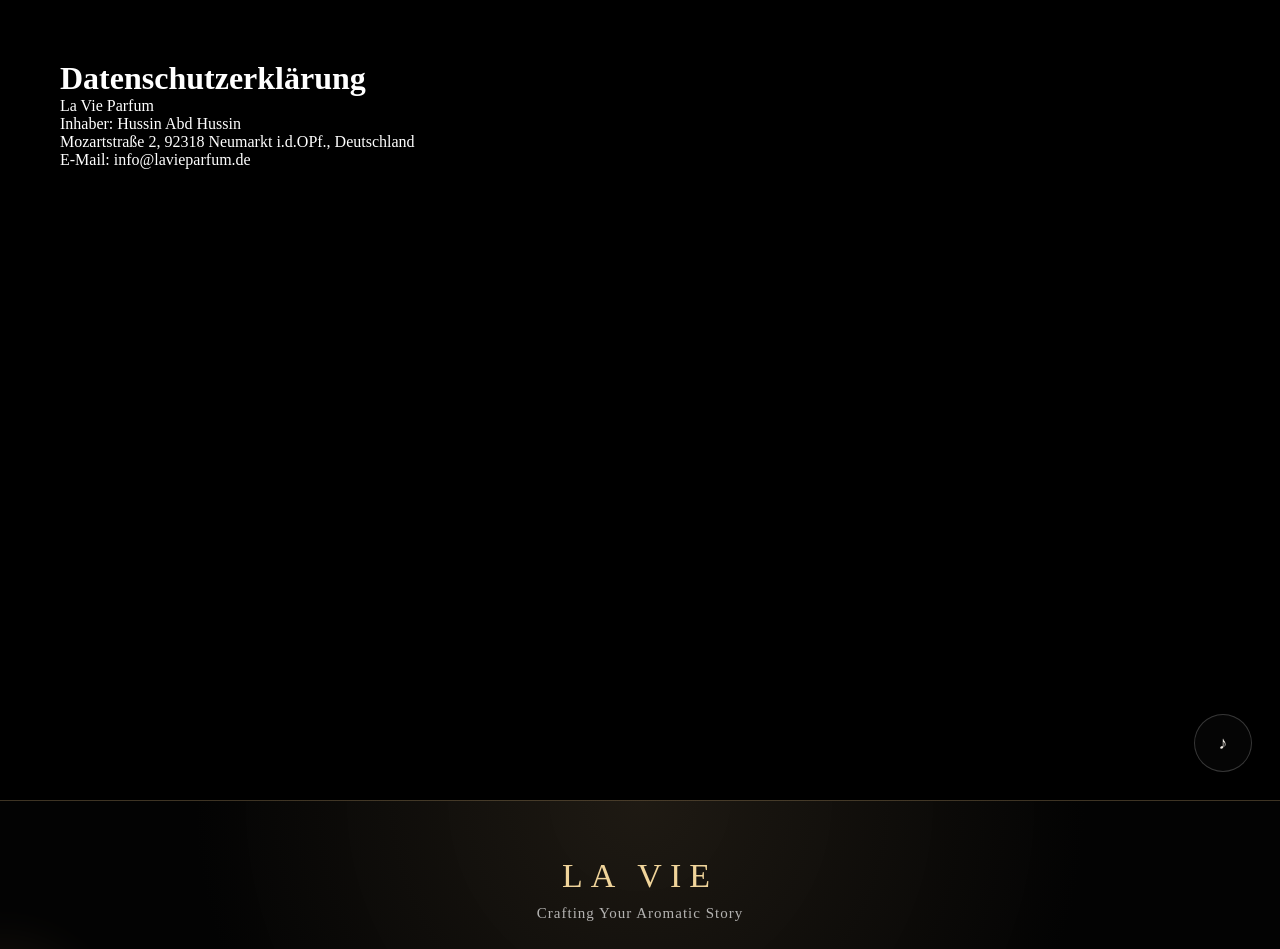
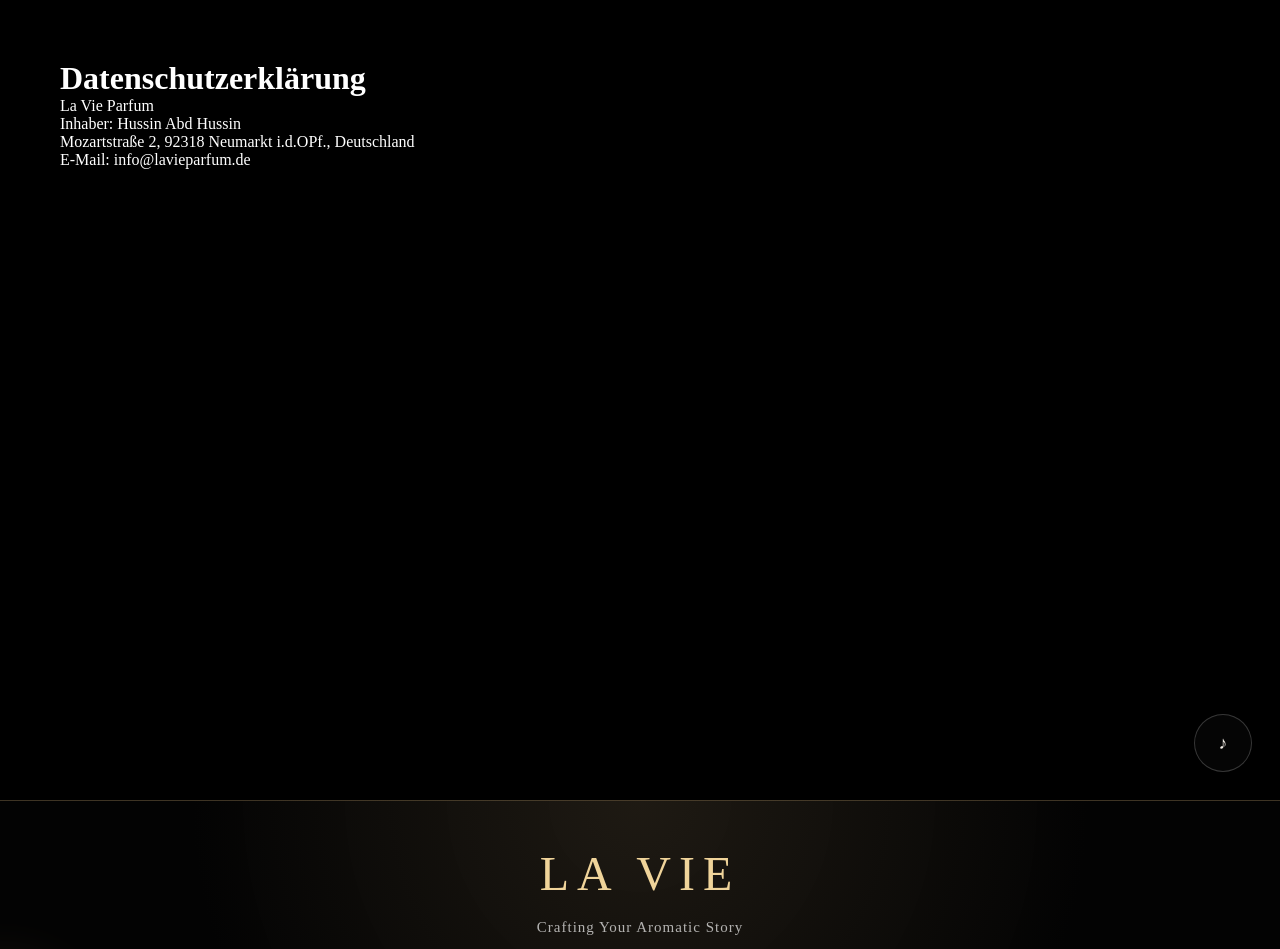
Before and after one commit to Hussin3837/lavie-, a Next.js app: page /datenschutz in a window 1280 px wide. Shown: the top 949 px of the page. Built offline with nearby package versions, Linux system fonts and the light colour scheme.

Commit message:
Update globals.css

```diff
--- a/app/globals.css
+++ b/app/globals.css
@@ -2282,7 +2282,7 @@ box-shadow:
 .lavie-footer {
   background: radial-gradient(circle at top, rgba(215,178,122,.12), #030303 65%);
   border-top: 1px solid rgba(215,178,122,.28);
-  padding: 56px 20px 34px;
+  padding: 45px 20px 25px;
   color: #d7b27a;
 }
 
@@ -2293,16 +2293,16 @@ box-shadow:
 }
 
 .lavie-footer h2 {
-  font-size: 34px;
+  font-size: 48px;
   letter-spacing: 8px;
-  margin-bottom: 10px;
+  margin-bottom: 18px;
   color: #f0d49a;
   font-weight: 500;
 }
 
 .lavie-footer p {
   color: rgba(255,255,255,.68);
-  margin-bottom: 28px;
+  margin-bottom: 35px;
   font-size: 15px;
   letter-spacing: 1px;
 }
```
